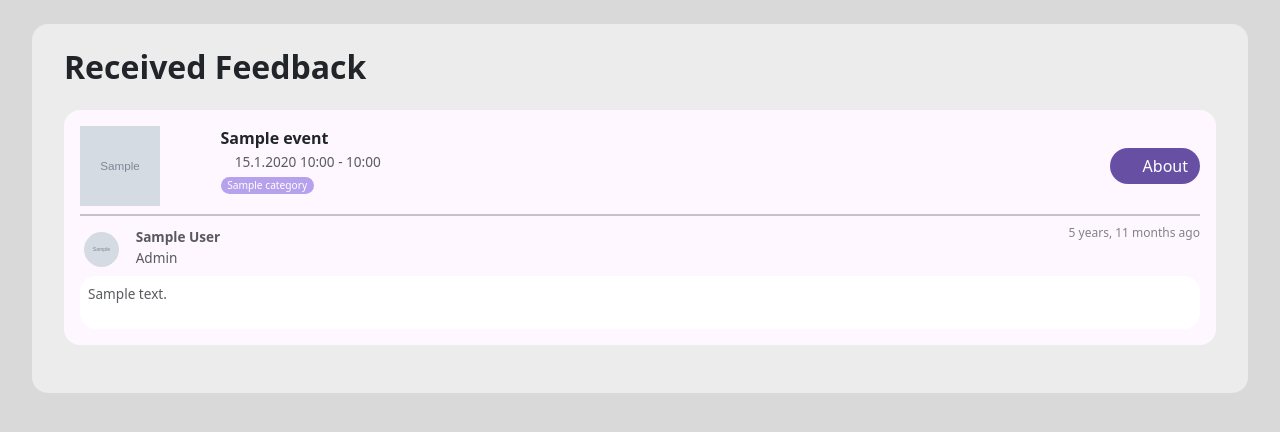
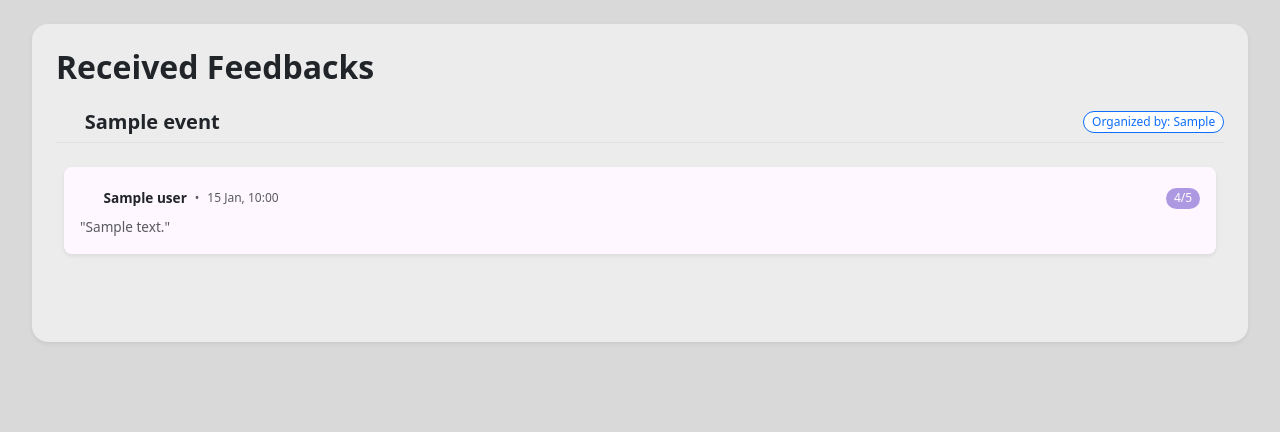
Before and after one commit to zakhkatya/Campus-Event-Manager, a Django app: template ems/event_system/templates/event_system/received_feedbacks.html in a window 1280 px wide. Shown: the part 118-550 px from the top of the page. Run offline with Django 5.2, Linux system fonts and the light colour scheme; the template is opened without the code that fills it: most values are stand-ins (such as "Sample title", 1, 10 or a date in 2020); grey boxes marked "Sample" are stand-in pictures; style sheets or scripts are compiled from the project's sources; some libraries are stand-ins or nearby versions; some web fonts are replaced.

Commit message:
make received_feedbacks more dynamic and paged

```diff
--- a/ems/event_system/templates/event_system/received_feedbacks.html
+++ b/ems/event_system/templates/event_system/received_feedbacks.html
@@ -1,78 +1,95 @@
 {% extends "base.html" %}
-{% block body_class %}no-scroll-page{% endblock %}
 {% block content %}
-<div class="container-xxl rounded-4 p-4 mt-4 navbar-spacing">
-    <h2 class="fw-bold mb-4 ps-2 text-dark">Received Feedback</h2>
+<div class="container-xxl rounded-4 p-4 mt-4 shadow-sm bg-light">
+    <div class="d-flex flex-column flex-md-row justify-content-between align-items-md-center mb-4 gap-3">
+        <h2 class="fw-bold mb-0 text-dark">Received Feedbacks</h2>
 
-    <div class="dashboard-events-scroll p-2 pt-0">
-        {% for fb in received_feedbacks %}
-        <div class="col mb-3">
-            <div class="card rounded-4 border-0 p-3">
-                <div class="row align-items-center">
-                    <div class="col-1 text-center pe-0">
-                        <div class="rounded-4 placeholder-card-image feedback-card-img d-flex align-items-center justify-content-center">
-                            {% if fb.event.banner %}
-                                <img
-                                    src="{{ fb.event.banner.url }}"
-                                    class="img-fluid w-100 h-100 object-fit-cover"
-                                    alt="{{ fb.event.title }}"
-                                />
-                            {% else %}
-                                <i class="bi bi-image fs-3 text-muted overflow-visible"></i>
-                            {% endif %}
+        {% if request.user.role == 'admin' %}
+        <div class="btn-group shadow-sm rounded-3 overflow-hidden">
+            <a href="?filter=all" class="btn btn-primary {% if current_filter == 'all' %}active{% endif %}">All System</a>
+            <a href="?filter=my_events" class="btn btn-primary {% if current_filter == 'my_events' %}active{% endif %}">My Events</a>
+        </div>
+        {% endif %}
+    </div>
+
+    <div class="feedback-groups">
+        {% for feedback in received_feedbacks %}
+            {% ifchanged feedback.event %}
+                {% if not forloop.first %}
+                    </div> </div>
+                {% endif %}
+
+                <div class="event-feedback-group mb-5">
+                    <h4 class="mb-3 text-dark border-bottom pb-2 fw-bold fs-5 d-flex justify-content-between align-items-center">
+                        <span><i class="bi bi-bookmark-star me-2 text-primary"></i> {{ feedback.event.title }}</span>
+                        <span class="badge bg-white text-primary border border-primary fw-normal fs-xxs">
+                            Organized by: {{ feedback.event.organizer.first_name }}
+                        </span>
+                    </h4>
+                    <div class="dashboard-events-scroll p-2">
+            {% endifchanged %}
+
+            <div class="card mb-2 border-0 shadow-sm rounded-3">
+                <div class="card-body p-3">
+                    <div class="d-flex justify-content-between align-items-center mb-1">
+                        <div class="d-flex align-items-center">
+                            <i class="bi bi-person-circle fs-5 me-2 text-secondary"></i>
+                            <span class="fw-bold text-dark fs-xs">{{ feedback.user.get_full_name }}</span>
+                            <span class="mx-2 text-muted fs-xxs">•</span>
+                            <small class="text-muted fs-xxs">{{ feedback.created_at|date:"d M, H:i" }}</small>
                         </div>
+                        <span class="badge bg-secondary fs-xxs">{{ feedback.rating }}/5</span>
                     </div>
-
-                    <div class="col-8 approve-events-info ps-0">
-                        <h5 class="fw-bold fs-6 mb-1">{{ fb.event.title }}</h5>
-                        <div class="fs-xs text-muted mb-2">
-                            <i class="bi bi-calendar-event"></i> {{ fb.event.date_start|date:"j.n.Y H:i" }} - {{ fb.event.date_end|date:"H:i" }} <br>
-                            <span class="badge mt-1">{{ fb.event.category }}</span>
-                        </div>
-                    </div>
-
-                    <div class="col text-end d-flex justify-content-end align-items-center gap-2">
-                        <a href="{% url 'event_system:event_detail' fb.event.id %}" class="btn btn-primary rounded-pill d-flex align-items-center gap-2">
-                            <i class="bi bi-arrow-return-left"></i>
-                            <span class="d-none d-sm-inline">About</span>
-                        </a>
-                    </div>
-                </div>
-                <hr class="w-100 border-2 color-muted my-2 mx-0 p-0">
-                <div class="row cols-2">
-                    <div class="col">
-                        <div class="row cols-2 w-auto">
-                            <div class="col-1 ps-3 pt-2 me-1">
-                                <img
-                                    src="{{ fb.user.avatar.url }}"
-                                    alt="{{ fb.user.first_name }} {{ fb.user.last_name }}"
-                                    class="rounded-circle me-2"
-                                    width="35"
-                                    height="35"
-                                />
-                            </div>
-                            <div class="col ps-0 ms-1 fb-user">
-                                <span class="text-muted fs-xs fw-bolder">{{ fb.user.first_name }}&nbsp;{{ fb.user.last_name }}</span>
-                                <p class="text-muted fs-xs mb-0 text-capitalize">{{ fb.user.role }}</p>
-                            </div>
-                        </div>
-                    </div>
-                    <div class="col d-flex align-items-top justify-content-end ">
-                        <span class="text-muted fs-xxs opacity-75 text-end">{{ fb.created_at|timesince }} ago</span>
-                    </div>
-                    <div class="mt-2">
-                        <div class="rounded-4 bg-white w-100 h-auto p-2 feedback-text">
-                            <p class="text-muted fs-xs"> {{fb.comment}} </p>
-                        </div>
-                    </div>
+                    <p class="mb-0 text-muted fs-xs italic">"{{ feedback.comment }}"</p>
                 </div>
             </div>
-        </div>
+
+            {% if forloop.last %}
+                </div> </div>
+            {% endif %}
+
         {% empty %}
-        <div class="text-center py-5">
-            <p class="text-center text-muted">No feedback has been received yet.</p>
-        </div>
+            <div class="text-center py-5 rounded-4 shadow-sm border border-light">
+                <i class="bi bi-chat-left-dots fs-1 text-muted opacity-25"></i>
+                <p class="text-muted mt-3">No feedbacks found.</p>
+            </div>
         {% endfor %}
     </div>
+
+    {% if is_paginated %}
+    <nav aria-label="Page navigation" class="mt-5 mb-4">
+        <ul class="d-flex flex-row justify-content-center align-items-center border-0 p-0 m-0 list-unstyled gap-2">
+    {% if page_obj.has_previous %}
+        <li>
+            <a class="btn btn-sm btn-outline-secondary rounded-3 px-3 shadow-sm" href="?page=1{% if current_filter %}&filter={{ current_filter }}{% endif %}">First</a>
+        </li>
+        <li>
+            <a class="btn btn-sm btn-outline-secondary rounded-3 px-3 shadow-sm" href="?page={{ page_obj.previous_page_number }}{% if current_filter %}&filter={{ current_filter }}{% endif %}">&laquo;</a>
+        </li>
+    {% endif %}
+
+    {% for num in page_obj.paginator.page_range %}
+        {% if page_obj.number == num %}
+            <li>
+                <span class="btn btn-sm btn-primary rounded-3 px-3 shadow-sm active border-0">{{ num }}</span>
+            </li>
+        {% elif num > page_obj.number|add:'-3' and num < page_obj.number|add:'3' %}
+            <li>
+                <a class="btn btn-sm btn-light rounded-3 px-3 shadow-sm text-dark border-0" href="?page={{ num }}{% if current_filter %}&filter={{ current_filter }}{% endif %}">{{ num }}</a>
+            </li>
+        {% endif %}
+    {% endfor %}
+
+    {% if page_obj.has_next %}
+        <li>
+            <a class="btn btn-sm btn-outline-secondary rounded-3 px-3 shadow-sm" href="?page={{ page_obj.next_page_number }}{% if current_filter %}&filter={{ current_filter }}{% endif %}">&raquo;</a>
+        </li>
+        <li>
+            <a class="btn btn-sm btn-outline-secondary rounded-3 px-3 shadow-sm" href="?page={{ page_obj.paginator.num_pages }}{% if current_filter %}&filter={{ current_filter }}{% endif %}">Last</a>
+        </li>
+    {% endif %}
+</ul>
+    </nav>
+    {% endif %}
 </div>
 {% endblock %}
```
